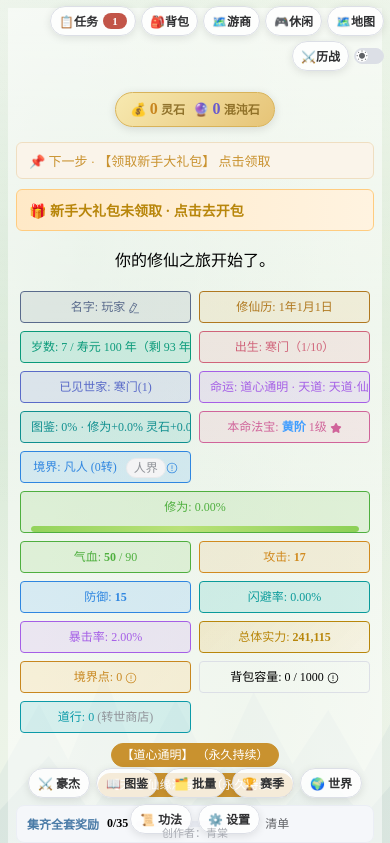
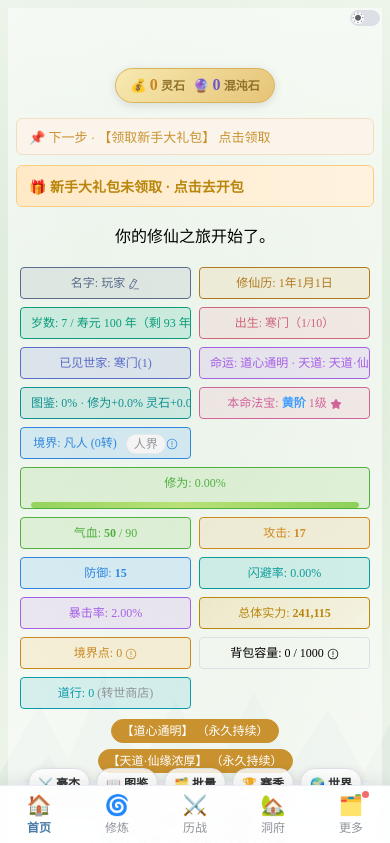
Before and after one commit to qingtang666666-source/vue-xiuxiangame, a Vue app: page /#/home in a window 390 px wide. Shown: the top 843 px of the page. Built offline with nearby package versions, Linux system fonts and the light colour scheme.

Commit message:
手机端游戏化导航：底部Dock+全功能面板，免滚动找功能

```diff
--- a/src/App.vue
+++ b/src/App.vue
@@ -41,6 +41,29 @@
         </el-switch>
         <button v-if="!isHome" class="back-btn" @click="router.push('/home')">← 返回</button>
       </div>
+    <!-- 手机端底部游戏化导航：固定 Dock，免滚动找功能 -->
+    <nav class="m-dock">
+      <button class="m-dock-item" :class="{ on: isHome }" @click="go('/home')"><span class="m-ico">🏠</span><span>首页</span></button>
+      <button class="m-dock-item" :class="{ on: route.path === '/cultivate' }" @click="go('/cultivate')"><span class="m-ico">🌀</span><span>修炼</span></button>
+      <button class="m-dock-item" :class="{ on: route.path === '/battle' }" @click="go('/battle')"><span class="m-ico">⚔️</span><span>历战</span></button>
+      <button class="m-dock-item" :class="{ on: route.path === '/manor' }" @click="go('/manor')"><span class="m-ico">🏡</span><span>洞府</span></button>
+      <button class="m-dock-item" :class="{ on: mMenu }" @click="mMenu = true"><span class="m-ico">🗂️</span><span>更多</span><i v-if="questBadge || travNew" class="m-dot"></i></button>
+    </nav>
+
+    <!-- 手机端全功能面板：点开即达，不靠滚动找入口 -->
+    <transition name="m-fade">
+      <div v-if="mMenu" class="m-mask" @click.self="mMenu = false">
+        <div class="m-sheet">
+          <div class="m-sheet-head"><span>全部功能</span><button class="m-close" @click="mMenu = false">✕</button></div>
+          <div class="m-grid">
+            <button class="m-cell" v-for="m in mobileModules" :key="m.name" @click="m.action ? m.action() : go(m.route)">
+              <span class="m-cell-icon">{{ m.icon }}</span>
+              <span class="m-cell-name">{{ m.name }}</span>
+            </button>
+          </div>
+        </div>
+      </div>
+    </transition>
     </div>
     <div class="wm_bg_1" v-if="!player.dark" />
     <div class="wm_bg_2" v-if="!player.dark" />
@@ -118,6 +141,32 @@
   const router = useRouter()
   const key = computed(() => route.path)
   const isHome = computed(() => ['/', '/home'].includes(route.path))
+  const mMenu = ref(false)
+  const go = path => { mMenu.value = false; router.push(path) }
+  const mobileModules = [
+    { icon: '📜', name: '任务', route: '/quest' },
+    { icon: '🎒', name: '背包', route: '/backpack' },
+    { icon: '📖', name: '功法', route: '/home' },
+    { icon: '🏯', name: '宗门', route: '/sect' },
+    { icon: '🗺️', name: '大地图', route: '/worldmap' },
+    { icon: '🚶', name: '探索', route: '/explore' },
+    { icon: '🌌', name: '秘境', route: '/realm' },
+    { icon: '🗼', name: '无尽塔', route: '/endlesstower' },
+    { icon: '☠️', name: '世界Boss', route: '/boss' },
+    { icon: '🏝️', name: '洞天', route: '/map' },
+    { icon: '💊', name: '炼丹', route: '/alchemy' },
+    { icon: '🔨', name: '炼器', route: '/forge' },
+    { icon: '📜', name: '制符', route: '/talisman' },
+    { icon: '⛩️', name: '阵法', route: '/formation' },
+    { icon: '👥', name: '仙盟', route: '/guild' },
+    { icon: '👤', name: 'NPC', route: '/npc' },
+    { icon: '🧧', name: '坊市', route: '/market' },
+    { icon: '🎲', name: '休闲', route: '/game' },
+    { icon: '🗿', name: '游商', action: () => openTrav() },
+    { icon: '✨', name: '飞升', route: '/ascension' },
+    { icon: '🔄', name: '转生商店', route: '/rebirthShop' }
+  ]
+  watch(() => route.path, () => { mMenu.value = false })
   const questBadge = computed(() => {
     const f = fixedQuests(player.value).filter(x => x.done && !x.claimed).length
     const s = selectableQuests(player.value).filter(x => x.selected && x.progress >= x.target).length
@@ -487,16 +536,16 @@
   @media only screen and (max-width: 768px) {
     .top-right {
       top: 6px;
-      left: 6px;
-      right: 6px;
+      right: 10px;
+      left: auto;
+      width: auto;
       gap: 5px;
-      flex-wrap: wrap;
-      justify-content: flex-end;
     }
-    .nav-btn {
-      padding: 5px 8px;
-      font-size: 12px;
-      flex: none;
+    .top-right .nav-btn {
+      display: none;
+    }
+    .top-right .back-btn {
+      display: none;
     }
   }
 
@@ -584,11 +633,143 @@
     background-color: #141414;
   }
 
+  .m-dock {
+    display: none;
+  }
+
+  .m-fade-enter-active,
+  .m-fade-leave-active {
+    transition: opacity 0.2s ease;
+  }
+  .m-fade-enter-from,
+  .m-fade-leave-to {
+    opacity: 0;
+  }
+
   @media only screen and (max-width: 768px) {
     .game-container {
-      min-height: 574px;
-      min-width: 356px;
-      padding: 80px 8px 24px;
+      min-height: 100vh;
+      min-height: 100dvh;
+      min-width: 0;
+      padding: 56px 8px calc(78px + env(safe-area-inset-bottom, 0px));
+    }
+    .credit {
+      display: none;
+    }
+
+    .m-dock {
+      display: flex;
+      position: fixed;
+      left: 0;
+      right: 0;
+      bottom: 0;
+      z-index: 40;
+      height: calc(58px + env(safe-area-inset-bottom, 0px));
+      padding-bottom: env(safe-area-inset-bottom, 0px);
+      background: rgba(255, 255, 255, 0.94);
+      border-top: 1px solid var(--el-border-color-lighter);
+      box-shadow: 0 -4px 16px rgba(0, 0, 0, 0.08);
+      backdrop-filter: blur(10px);
+      -webkit-backdrop-filter: blur(10px);
+    }
+    .dark .m-dock {
+      background: rgba(20, 20, 20, 0.94);
+    }
+    .m-dock-item {
+      flex: 1;
+      display: flex;
+      flex-direction: column;
+      align-items: center;
+      justify-content: center;
+      gap: 3px;
+      border: none;
+      background: none;
+      color: var(--el-text-color-secondary);
+      font-size: 12px;
+      cursor: pointer;
+      position: relative;
+      padding: 0;
+    }
+    .m-dock-item.on {
+      color: var(--el-color-primary);
+      font-weight: bold;
+    }
+    .m-dock-item .m-ico {
+      font-size: 20px;
+      line-height: 1;
+    }
+    .m-dock-item .m-dot {
+      position: absolute;
+      top: 5px;
+      right: calc(50% - 18px);
+      width: 7px;
+      height: 7px;
+      border-radius: 50%;
+      background: #f56c6c;
+    }
+
+    .m-mask {
+      display: flex;
+      position: fixed;
+      inset: 0;
+      z-index: 60;
+      background: rgba(15, 20, 25, 0.45);
+      align-items: flex-end;
+      justify-content: center;
+    }
+    .m-sheet {
+      width: 100%;
+      max-width: 600px;
+      background: var(--el-bg-color);
+      border-radius: 18px 18px 0 0;
+      padding: 12px 12px calc(14px + env(safe-area-inset-bottom, 0px));
+      max-height: 88dvh;
+      overflow: auto;
+    }
+    .m-sheet-head {
+      display: flex;
+      align-items: center;
+      justify-content: space-between;
+      font-weight: bold;
+      margin-bottom: 10px;
+      padding: 0 4px;
+      color: var(--el-text-color-primary);
+    }
+    .m-close {
+      border: none;
+      background: none;
+      font-size: 18px;
+      color: var(--el-text-color-secondary);
+      cursor: pointer;
+      padding: 4px 8px;
+    }
+    .m-grid {
+      display: grid;
+      grid-template-columns: repeat(4, 1fr);
+      gap: 10px;
+    }
+    .m-cell {
+      display: flex;
+      flex-direction: column;
+      align-items: center;
+      gap: 6px;
+      padding: 12px 2px 10px;
+      background: var(--el-fill-color-light);
+      border: 1px solid var(--el-border-color-lighter);
+      border-radius: 12px;
+      cursor: pointer;
+    }
+    .m-cell:active {
+      transform: scale(0.96);
+      background: var(--el-fill-color);
+    }
+    .m-cell-icon {
+      font-size: 22px;
+      line-height: 1;
+    }
+    .m-cell-name {
+      font-size: 12px;
+      color: var(--el-text-color-primary);
     }
   }
 </style>
```
